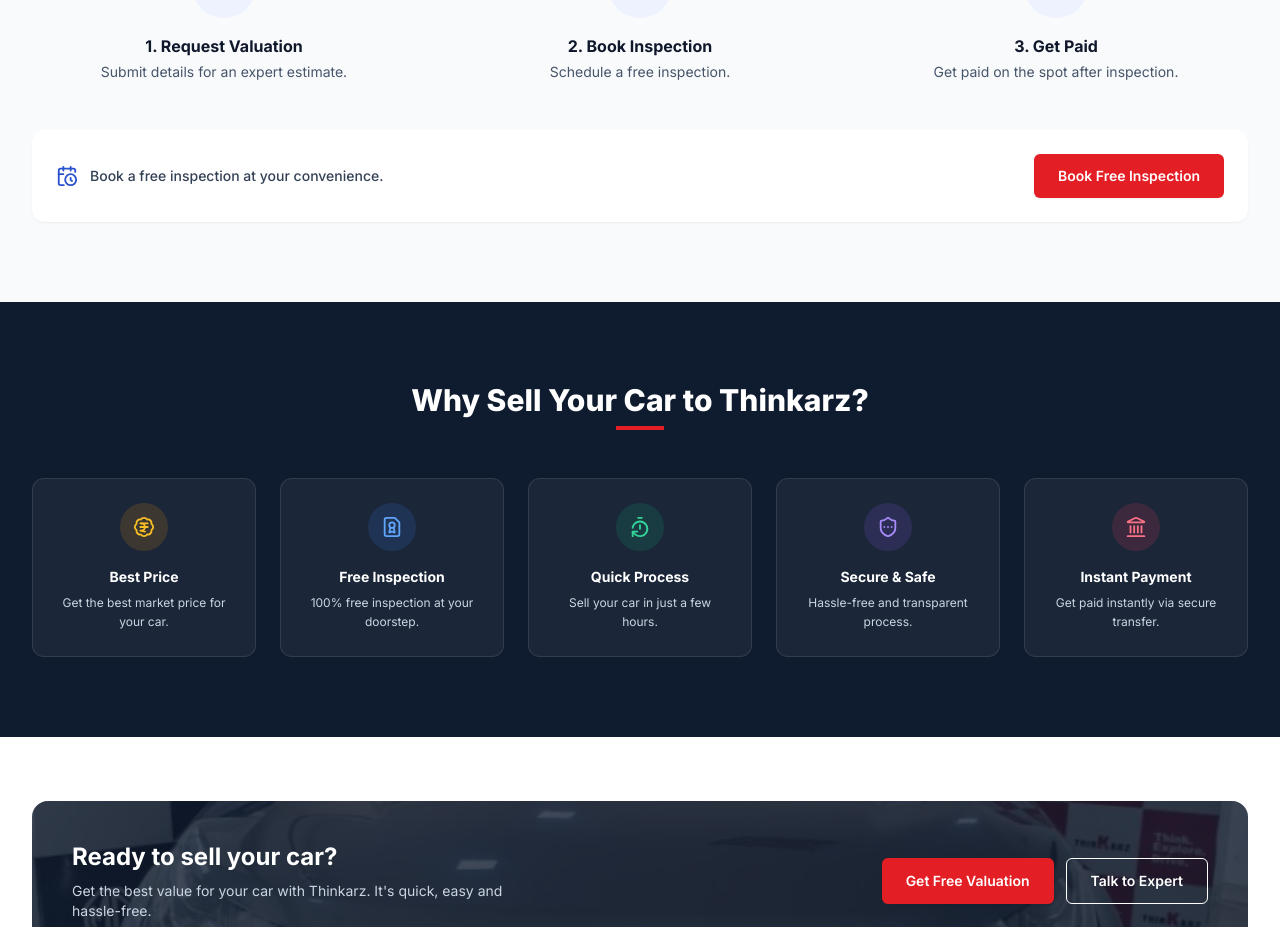
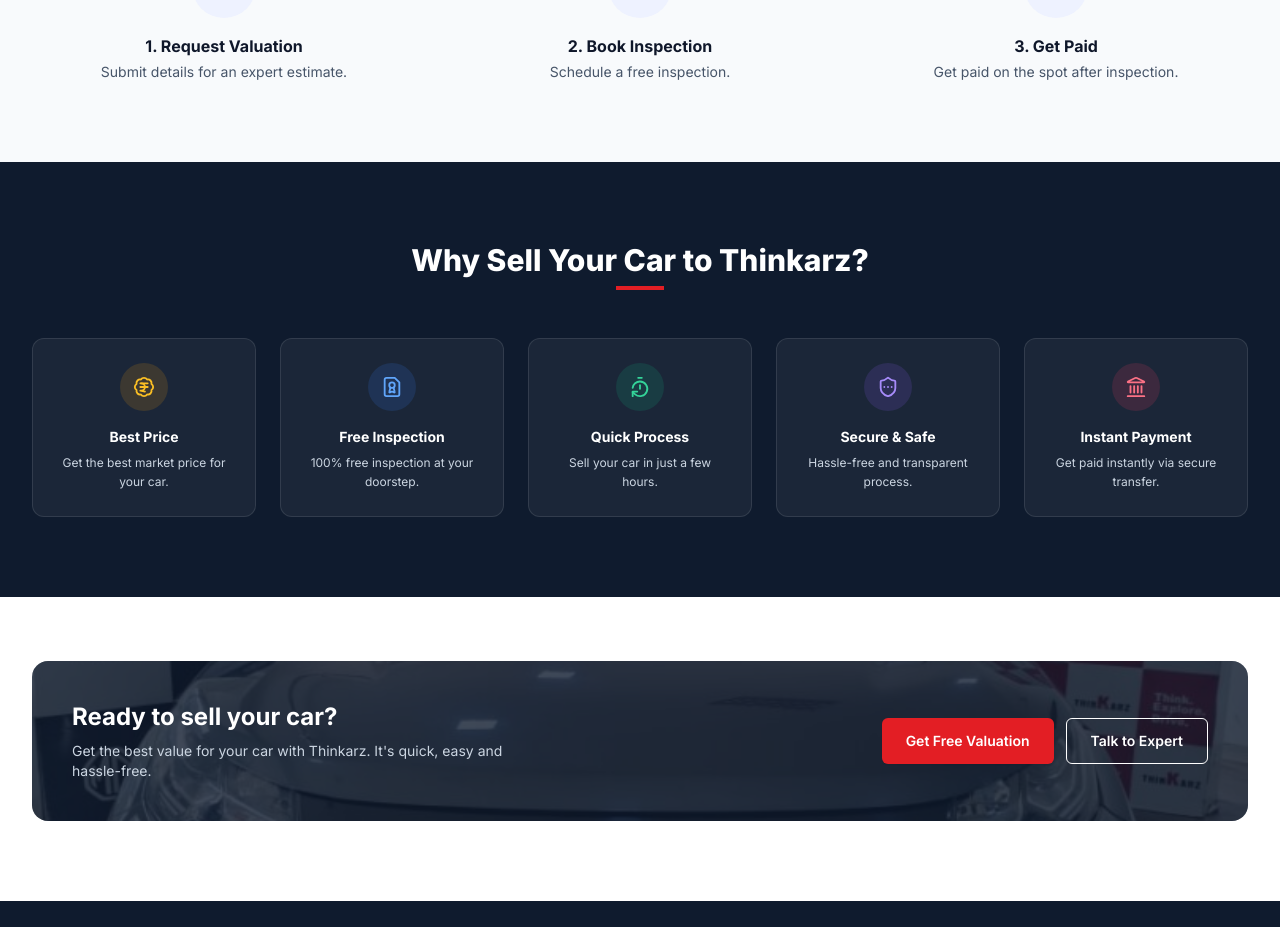
Before and after one commit to prashantjagtap2002/thinkarz, a Next.js app: page /sell-your-car in a window 1280 px wide. Shown: the part 1108-2035 px from the top of the page. Built offline with nearby package versions, Linux system fonts and the light colour scheme; no server answers.

Commit message:
Remove Book Free Inspection CTA from sell page

```diff
--- a/app/sell-your-car/page.tsx
+++ b/app/sell-your-car/page.tsx
@@ -130,17 +130,7 @@ export default function SellYourCarPage() {
             ))}
           </div>
 
-          <div className="mt-12 flex flex-col items-center justify-between gap-4 rounded-xl bg-white p-6 shadow-sm sm:flex-row">
-            <div className="flex items-center gap-3">
-              <CalendarClock className="text-brand-blue" size={22} />
-              <p className="text-sm font-medium text-slate-700">
-                Book a free inspection at your convenience.
-              </p>
-            </div>
-            <Link href="/contact-us" className="btn btn-primary">
-              Book Free Inspection
-            </Link>
-          </div>
+
         </div>
       </section>
 
```
